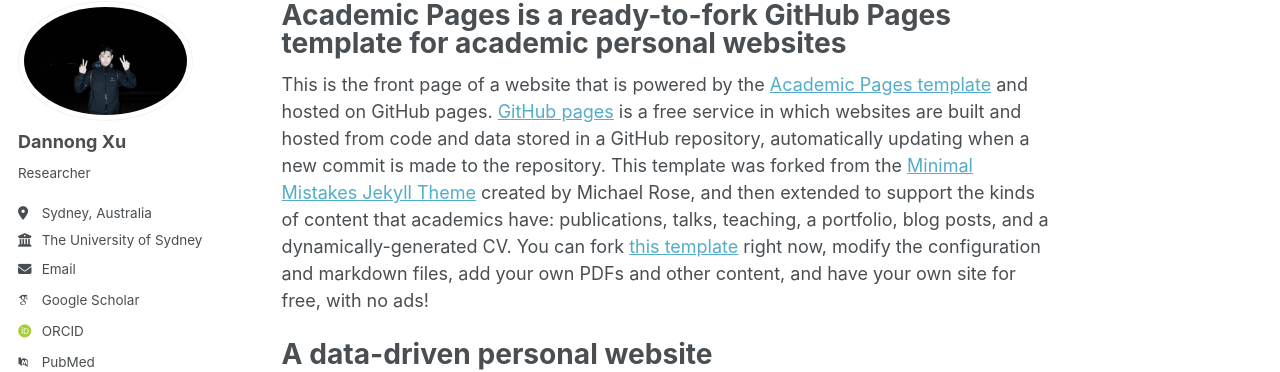
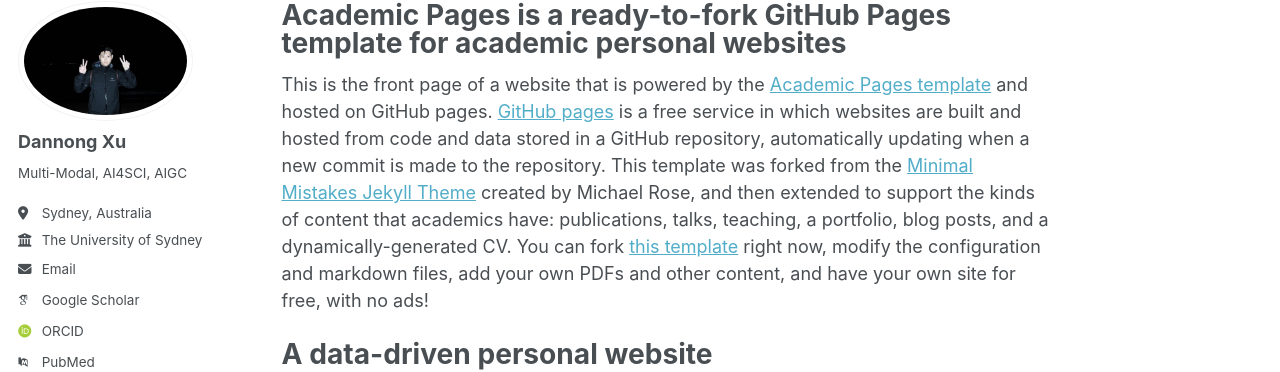
Before and after one commit to Danielxu0208/danielxu0208.github.io, a Jekyll site: the page built from _pages/about.md, in a window 1280 px wide. Shown: the part 105-477 px from the top of the page. Built offline with Jekyll 4.4.1, drawn with Linux system fonts in a browser that asks for light colours; some web fonts are replaced.

Commit message:
Update _config.yml

```diff
--- a/_config.yml
+++ b/_config.yml
@@ -24,7 +24,7 @@ author:
   avatar           : "profile.jpg"
   name             : "Dannong Xu"
   pronouns         : # example: "He/Him"
-  bio              : "Researcher"
+  bio              : "Multi-Modal, AI4SCI, AIGC"
   location         : "Sydney, Australia"
   employer         : "The University of Sydney"
   uri              : # URL
```
